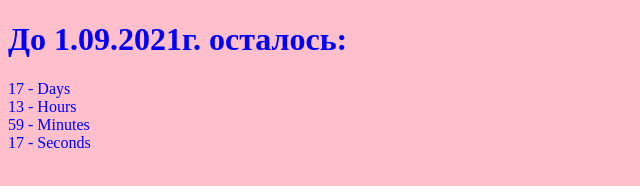
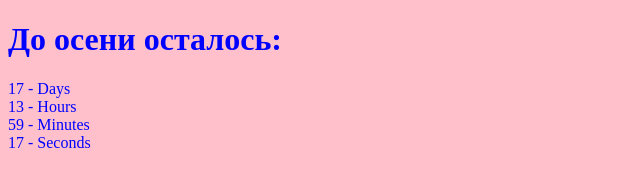
Before and after one commit to YermakovaDina/goit-js-hw-11-timer, a plain HTML site: page index.html in a window 1280 px wide. Shown: the whole page, without its empty margins (0-640 px from the left). Drawn offline with Linux system fonts and the light colour scheme.

Commit message:
Update index.html

```diff
--- a/index.html
+++ b/index.html
@@ -7,7 +7,7 @@
     <title>Document</title>
   </head>
   <body class="body">
-    <h1>До 1.09.2021г. осталось:</h1>
+    <h1>До осени осталось:</h1>
     <div class="timer" id="timer-1">
       <div class="field">
         <span class="value" data-value="days"></span>
```
